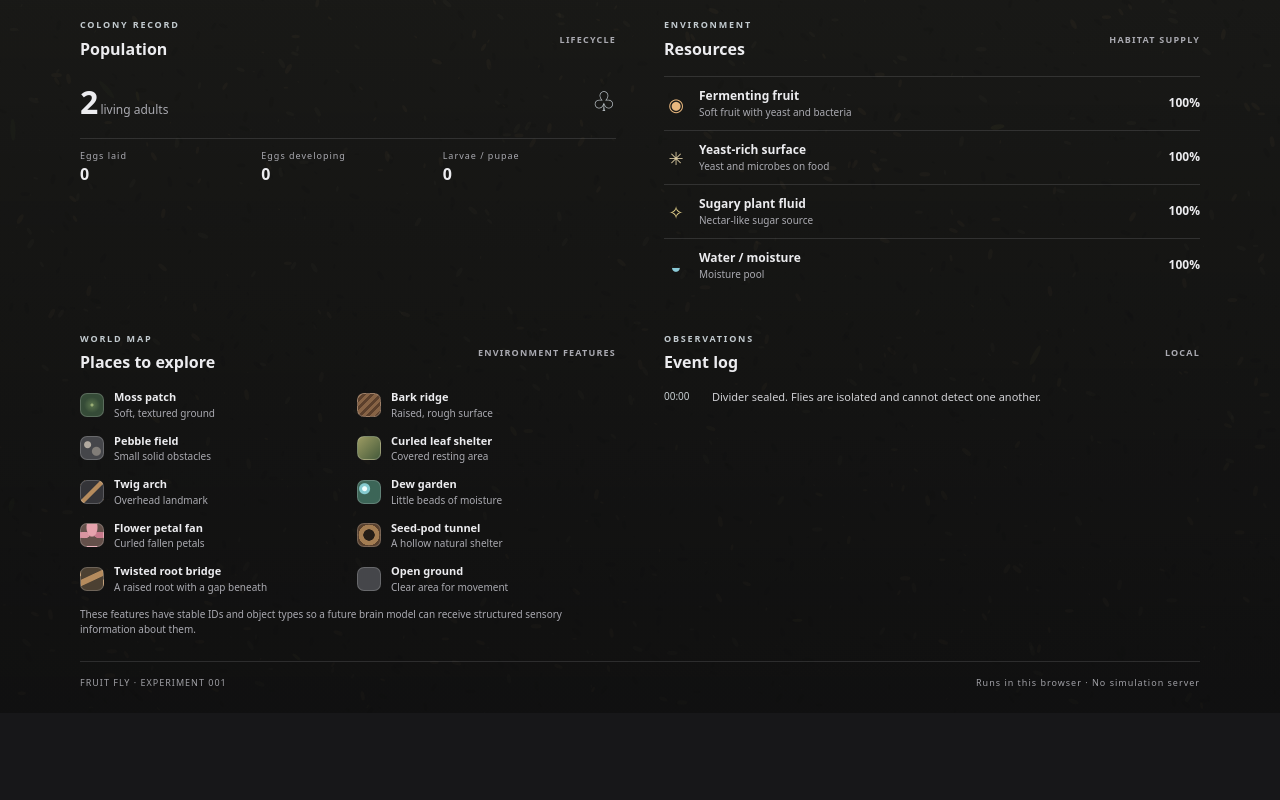
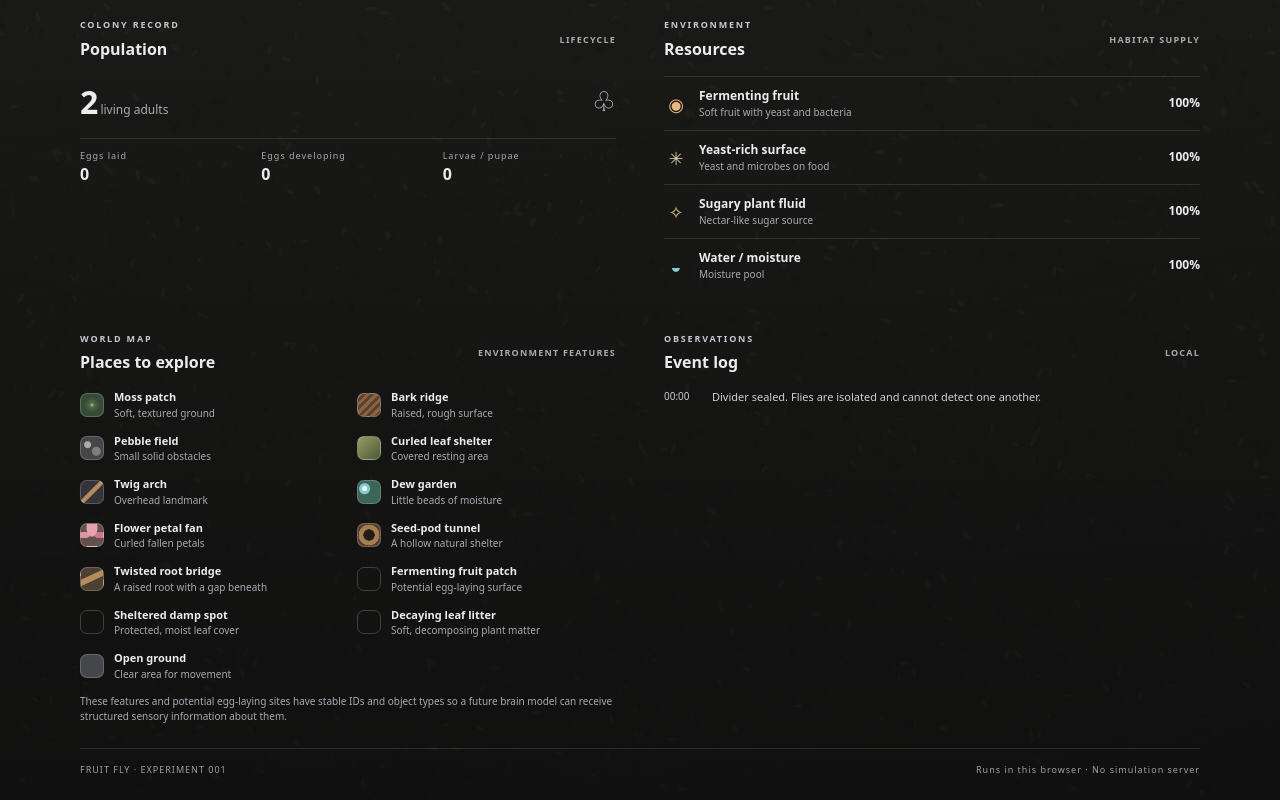
Before and after one commit to atdenaiforeve/Fruit-fly, a plain HTML site: page index.html in a window 1280 px wide. Shown: the part 5184-5984 px from the top of the page. Before the commit the page ends 5897 px from the top, so only its background shows below. Drawn offline with Linux system fonts and the light colour scheme.

Commit message:
Add egg-laying sites to habitat catalogue

```diff
--- a/index.html
+++ b/index.html
@@ -99,9 +99,12 @@
             <div><i class="feature-swatch petals"></i><span><strong>Flower petal fan</strong><small>Curled fallen petals</small></span></div>
             <div><i class="feature-swatch pod"></i><span><strong>Seed-pod tunnel</strong><small>A hollow natural shelter</small></span></div>
             <div><i class="feature-swatch root"></i><span><strong>Twisted root bridge</strong><small>A raised root with a gap beneath</small></span></div>
+            <div><i class="feature-swatch eggfruit"></i><span><strong>Fermenting fruit patch</strong><small>Potential egg-laying surface</small></span></div>
+            <div><i class="feature-swatch eggshelter"></i><span><strong>Sheltered damp spot</strong><small>Protected, moist leaf cover</small></span></div>
+            <div><i class="feature-swatch eggleaf"></i><span><strong>Decaying leaf litter</strong><small>Soft, decomposing plant matter</small></span></div>
             <div><i class="feature-swatch open"></i><span><strong>Open ground</strong><small>Clear area for movement</small></span></div>
           </div>
-          <p class="data-note">These features have stable IDs and object types so a future brain model can receive structured sensory information about them.</p>
+          <p class="data-note">These features and potential egg-laying sites have stable IDs and object types so a future brain model can receive structured sensory information about them.</p>
         </article>
 
         <article class="panel log-panel">
```
